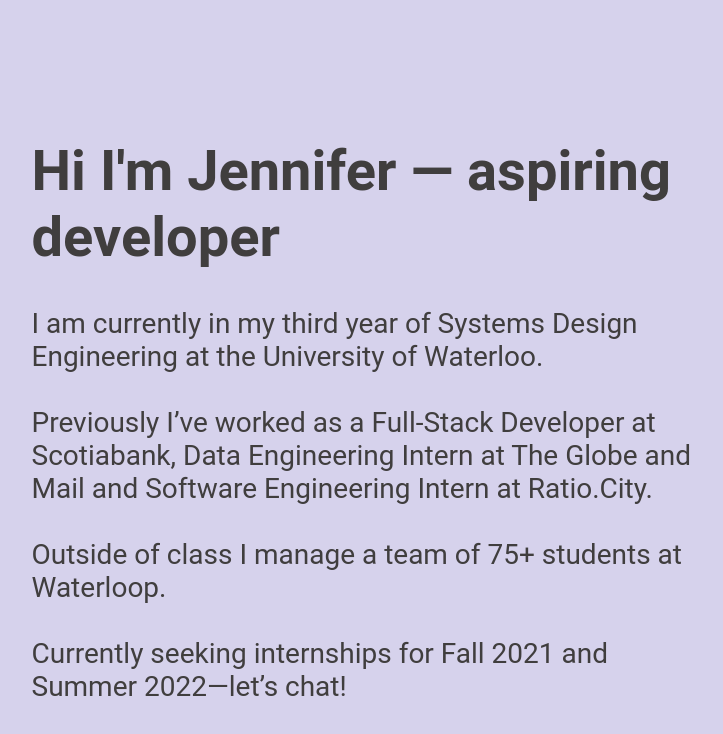
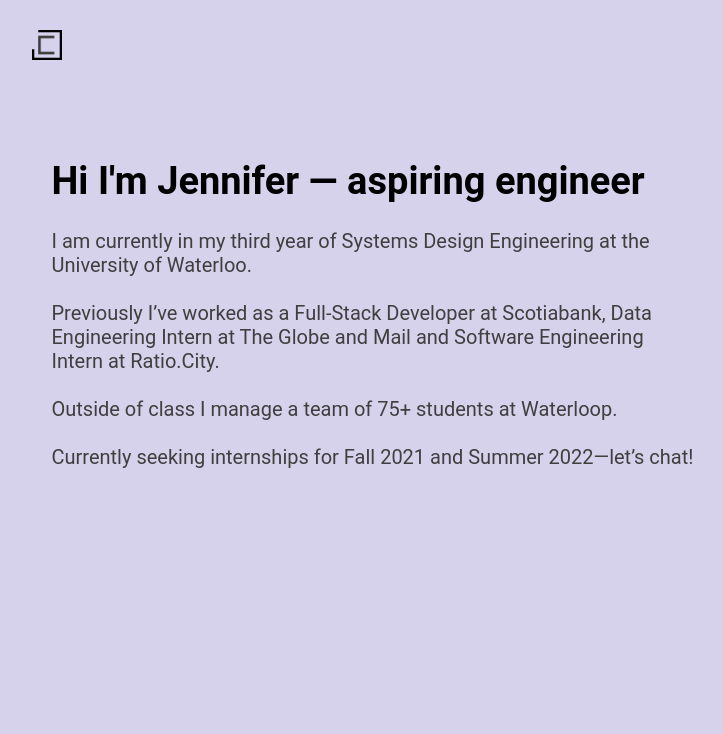
Before and after one commit to jennchenn/jennchenn.github.io, a React (Create React App) app: page / in a window 1280 px wide. Shown: the top 734 px of the page, without its empty margins (267-990 px from the left). Built offline with nearby package versions, Linux system fonts and the light colour scheme.

Commit message:
UI changes and adding logo in header

```diff
--- a/package.json
+++ b/package.json
@@ -11,6 +11,7 @@
     "react-router": "^5.2.0",
     "react-router-dom": "^5.2.0",
     "react-scripts": "4.0.3",
+    "react-transition-group": "^4.4.1",
     "web-vitals": "^1.0.1"
   },
   "scripts": {
--- a/src/components/header.js
+++ b/src/components/header.js
@@ -1,7 +1,16 @@
+import Logo from '../assets/logo.png'
+
+const image = {
+  width: '30px',
+  height: '30px',
+  paddingTop: '30px',
+  paddingLeft: '20px',
+}
+
 function Header() {
   return (
     <div>
-      <header className="header">Hi my name is not jennifer</header>
+      <img src={Logo} style={image} />
     </div>
   )
 }
--- a/src/components/splash.js
+++ b/src/components/splash.js
@@ -1,28 +1,34 @@
 import * as React from 'react'
+import Header from './header'
 import '../styles/global.css'
 
 const pageStyles = {
   fontFamily: 'Roboto, sans-serif, serif',
-  display: 'flex',
   margin: '0px auto',
   maxWidth: '723px',
-  color: '#403e3e',
 }
 
 const body = {
-  paddingTop: '100px',
+  paddingTop: '70px',
   paddingBottom: '100px',
-  fontSize: '28px',
-  paddingRight: '20px',
-  paddingLeft: '20px',
+  fontSize: '20px',
+  color: '#403e3e',
+  paddingRight: '40px',
+  paddingLeft: '40px',
+}
+
+const header = {
+  color: '#000000',
+  fontSize: '38px',
 }
 
 const Splash = () => {
   return (
     <main style={pageStyles}>
       <title>Jennifer Chen</title>
+      <Header />
       <div style={body}>
-        <h1>Hi I'm Jennifer — aspiring developer</h1>
+        <h1 style={header}>Hi I'm Jennifer — aspiring engineer</h1>
         <p>
           I am currently in my third year of Systems Design Engineering at the
           University of Waterloo.
```
Also changed, not shown: src/assets/logo.png (added), 1 other file (tests, documents, lock files or other folders).
